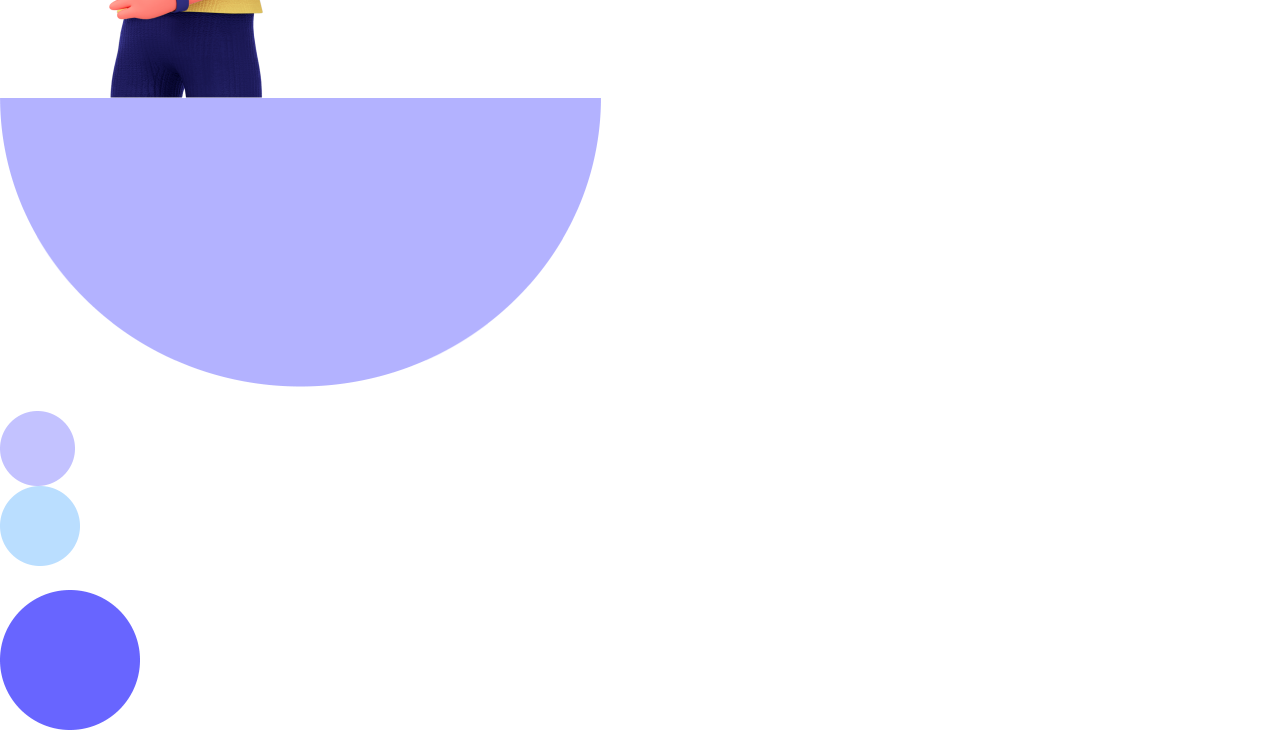
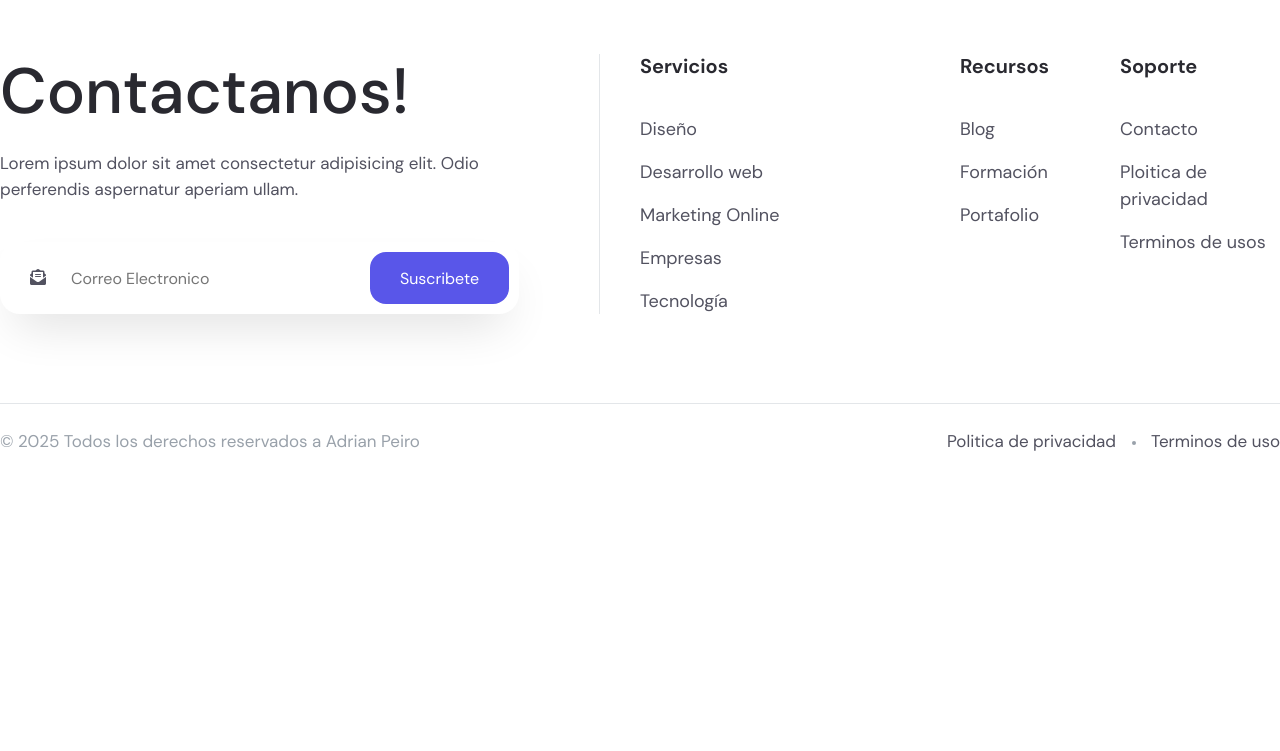
Before and after one commit to PeiroAdrian/landing-page-develop, a plain HTML site: page index.html in a window 1280 px wide. Shown: the part 10888-11639 px from the top of the page. After the commit the page ends 11368 px from the top, so only its background shows below. Drawn offline with Linux system fonts and the light colour scheme.

Commit message:
added styles for contact and footer

```diff
--- a/assets/css/styles.css
+++ b/assets/css/styles.css
@@ -1014,3 +1014,347 @@ body{
     bottom: 8rem;
     right: 15rem;
 }
+
+/*ESTILOS DE CONTACTO*/
+.layout__contact{
+    position: relative;
+    z-index: 1;
+    overflow: hidden;
+    padding: 0;
+    padding-top: 14rem;
+    padding-bottom: 10rem;
+}
+
+.layout__contact::before{
+    content: '';
+    position: absolute;
+    width: 100%;
+    height: 74rem; /*65rem*/
+    top: 0;
+    left: 0;
+    right: 0;
+    background-color: var(--color-primary);
+    z-index: -1;
+}
+
+.contact__container{
+    max-width: var(--mx-width); /*ESTO ME ESTA AFECTANDO*/
+    margin: 0 auto;
+    overflow: hidden;
+}
+
+.contact__header{
+    margin-bottom: 6.5rem;
+    text-align: center;
+}
+
+.contact__subtitle{
+    display: inline-block;
+    color: var(--color-bg-btn);
+    font-size: 2rem;
+    font-weight: 500;
+    margin-bottom: 1.5rem;
+}
+
+.contact__title{
+    width: 70%;
+    margin: 0 auto;
+    margin-bottom: 5.5rem;
+    font-size: 6.4rem;
+    line-height: 1.2;
+    font-weight: 500;
+    color: var(--color-secondary);
+}
+
+.contact__btn{
+    display: inline-block;
+    position: relative;
+    z-index: 1;
+    overflow: hidden;
+    padding: 2.3rem 5.5rem;
+    background-color: var(--color-secondary);
+    border-radius: 20px;
+    font-weight: 700;
+    text-align: center;
+    transition: all;
+}
+
+.contact__btn:hover{
+    background-color: var(--color-bg-btn);
+}
+
+.contact__images{
+    position: relative;
+    text-align: center;
+    border-bottom: 1px solid var(--color-borders);}
+
+.contact__thumb{
+    display: inline-block;
+    position: relative;
+}
+
+.contact__thumb--chat{
+    margin-right: -18rem;
+    margin-bottom: -0.8rem;
+}
+
+.contact__thumb--laptop{
+    position: absolute;
+    bottom: 0;
+    left: 16rem;
+}
+
+.contact__thumb--mobile{
+    position: absolute;
+    bottom: 0;
+    right: 8rem;
+}
+
+.backshapes__item{
+    position: absolute;
+    z-index: -1;
+}
+
+.backshapes--shape1{
+    top: 0;
+    left: 32%;
+}
+
+.backshapes--shape2{
+    top: 18rem;
+    left: 18%;
+    opacity: 0.5;
+    animation: moveShape3 20s infinite;
+}
+
+.backshapes--shape3{
+    top: 31%;
+    left: 20%;
+    animation: moveShape4 25s infinite;
+}
+
+.backshapes--shape4{
+    top: 44%;
+    left: 28%;
+    animation: moveShape3 25s infinite;
+}
+
+.backshapes--shape5{
+    top: 50%;
+    right: 17%;
+        animation: moveShape4 30s infinite;
+}
+
+.backshapes--shape6{
+    top: 26%;
+    left: 21%;
+    animation: moveShape5 30s infinite;
+}
+
+.backshapes--shape7{
+    top: 30%;
+    left: 15%;
+    animation: moveShape3 30s infinite;
+}
+
+/*ESTILOS DEL FOOTER*/
+
+.layout__footer{
+    padding-top: 1rem;
+}
+
+.footer__container{
+    max-width: var(--mx-width); /*ESTO ME ESTA AFECTANDO*/
+    margin: 0 auto;
+}
+.footer__top{
+    padding-bottom: 7rem;
+}
+
+.footer__social{
+    display: flex;
+    align-items: center;
+    justify-content: space-between;
+}
+
+.social__img{
+    display: inline-block;
+    color: var(--color-text-description);
+    font-size: 3rem;
+    padding: 0.5rem;
+    transition: all 300ms ease-in-out;
+}
+
+.social__link:hover > .social__img{
+    color: var(--color-text-body);
+}
+
+.footer__main{
+    display: flex;
+    flex-direction: row;
+}
+
+.footer__fleft{
+    flex-basis: 50%;
+}
+
+.fleft__container{
+    border-right: 1px solid var(--color-borders);
+    padding-right: 8rem;
+    margin-right: 4rem;
+    margin-bottom: 8rem;
+}
+
+.fleft__title{
+    display: inline-block;
+    font-size: 6.4rem;
+    line-height: 1.2;
+    font-weight: 500;
+    color: var(--color-title);
+    margin-bottom: 2rem;
+}
+
+.fleft__subtitle{
+    font-size: 1.7rem;
+    margin-bottom: 4rem;
+}
+
+.fleft__group{
+    position: relative;
+    width: 100%;
+    background-color: var(--color-secondary);
+    border-radius: 20px;
+    height: 7.2rem;
+    padding: 1rem;
+    box-shadow: 0 24px 48px -15px #ddd;
+
+    display: flex;
+    align-items: center;
+    justify-content: space-between;
+}
+
+.fleft__mail-icon{
+    display: inline-block;
+    margin-left: 2rem;
+}
+
+.fleft__form-control{
+    position: relative;
+    display: block;
+    padding: 0.5rem 1.5rem;
+    height: auto;
+    border: none;
+    outline: none;
+    color: var(--color-title);
+    margin-left: 1rem;
+    flex: 1;
+}
+
+.fleft__btn{
+    height: 5.2rem;
+    cursor: pointer;
+    border: none;
+    outline: none;
+    background-color: var(--color-primary);
+    color: var(--color-secondary);
+    border-radius: 16px;
+    padding: 1.4rem 3rem;
+    transition: all 300ms ease-in-out;
+}
+
+.fleft__btn:hover{
+    background-color: var(--color-banner);
+}
+
+.footer__fright{
+    display: flex;
+    flex-direction: row;
+    flex-basis: 50%;
+}
+
+.footer__widget{
+    margin-bottom: 8rem;
+}
+
+.footer__widget--50{
+    flex-basis: 50%;
+}
+
+.footer__widget--25{
+    flex-basis: 25%;
+}
+
+.widget__title{
+    font-size: 2rem;
+    font-weight: 700;
+    line-height: 1.2;
+    color: var(--color-title);
+    margin-bottom: 3rem;
+}
+
+.widget__link{
+    font-size: 1.8rem;
+    padding: 0.8rem 0;
+    display: inline-block;
+    transition: all 300ms ease-in-out;
+}
+
+.widget__link:hover{
+    color: var(--color-banner);
+}
+
+.footer__bottom{
+    font-size: 1.7rem;
+    border-top: 1px solid var(--color-borders);
+    padding: 2.5rem 0;
+    display: flex;
+}
+
+.footer__copyright{
+    flex-basis: 50%;
+}
+
+.copyright__text{
+    display: inline-block;
+    color: var(--color-text-description);
+}
+
+.copyright__text > a{
+    display: inline;
+}
+
+.footer__links{
+    flex-basis: 50%;
+}
+
+.footer__flinks{
+    position: relative;
+    display: flex;
+    justify-content: flex-end;
+    gap: 3.5rem;
+}
+
+.flinks__title:hover{
+    transition: all 300ms ease-in-out;
+}
+
+
+.flinks__title:hover{
+    color: var(--color-banner);
+}
+
+.flinks__item{
+    display: inline-block;
+    position: relative;
+}
+
+.flinks__item--separator::after{
+    content: "";
+    height: 4px;
+    width: 4px;
+    background-color: var(--color-text-description);
+    border-radius: 50%;
+    position: absolute;
+    top: 46%;
+    right: -12%;
+}
--- a/index.html
+++ b/index.html
@@ -748,7 +748,7 @@
             </header>
 
             <div class="contact__images">
-                <div class="contact__thumb">
+                <div class="contact__thumb contact__thumb--chat">
                     <img class="contact__img" src="./assets/img/chat-group.png" alt="">
                 </div>
 
@@ -855,7 +855,7 @@
 
             <section class="footer__main">
 
-                <div class="footer__left">
+                <div class="footer__fleft">
                     <div class="fleft__container">
                         <h2 class="fleft__title">Contactanos!</h2>
                         <p class="fleft__subtitle">
@@ -863,7 +863,7 @@
                         </p>
 
                         <form class="fleft__form" action="">
-                            <div class="flet__group">
+                            <div class="fleft__group">
                                 <span class="fleft__mail-icon">
                                     <i class="fa-solid fa-envelope-open-text fleft__img"></i>
                                 </span>
@@ -875,7 +875,7 @@
                 </div>
 
                 <div class="footer__fright">
-                    <div class="footer__widget">
+                    <div class="footer__widget footer__widget--50">
                         <h6 class="widget__title">Servicios</h6>
 
                         <ul class="widget__list">
@@ -901,7 +901,7 @@
                         </ul>
                     </div>
 
-                    <div class="footer__widget">
+                    <div class="footer__widget footer__widget--25"">
                         <h6 class="widget__title">Recursos</h6>
 
                         <ul class="widget__list">
@@ -919,7 +919,7 @@
                         </ul>
                     </div>
 
-                    <div class="footer__widget">
+                    <div class="footer__widget footer__widget--25"">
                         <h6 class="widget__title">Soporte</h6>
 
                         <ul class="widget__list">
@@ -954,7 +954,7 @@
                             <a href="#" class="flinks__title">Politica de privacidad</a>
                         </li>
 
-                        <li class="flinks__item flinks__item--separator">
+                        <li class="flinks__item">
                             <a href="#" class="flinks__title">Terminos de uso</a>
                         </li>
                     </ul>
```
